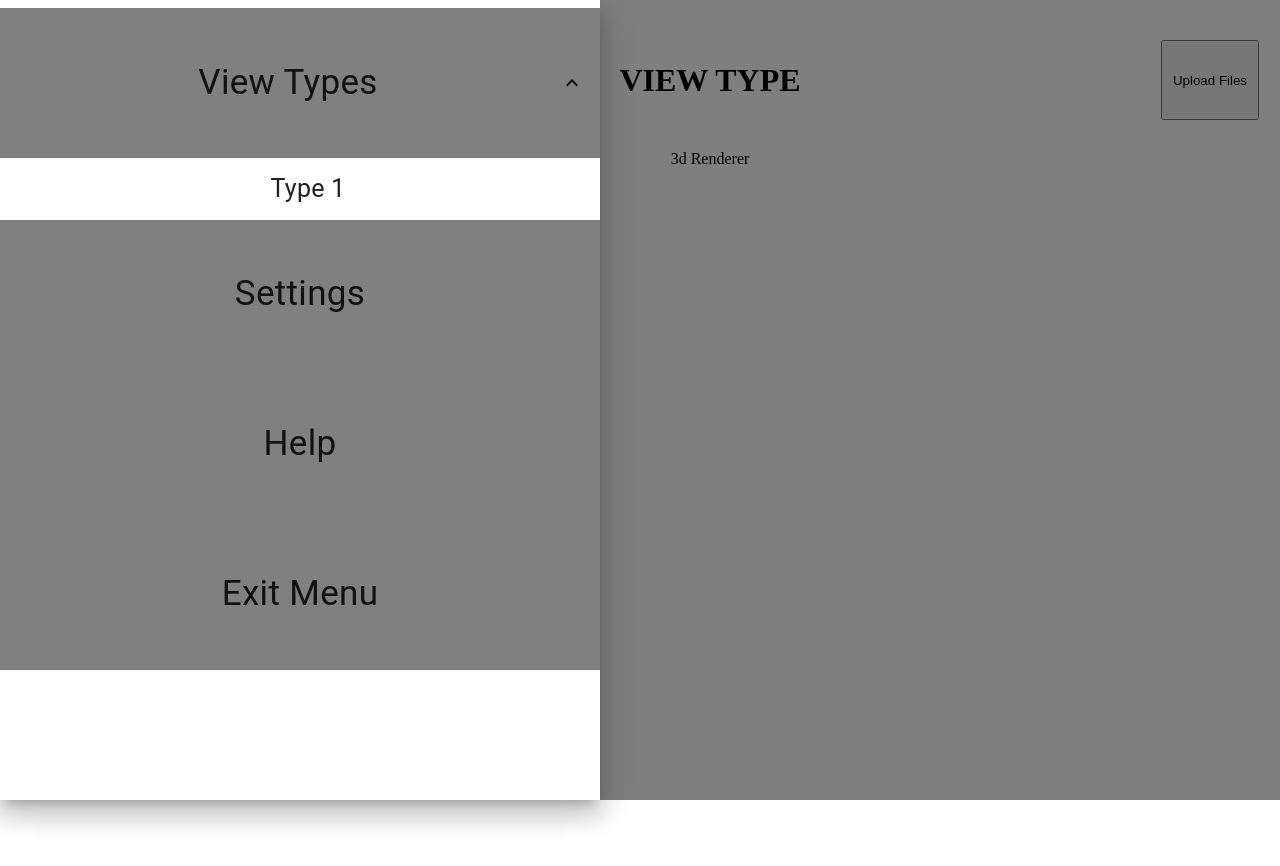
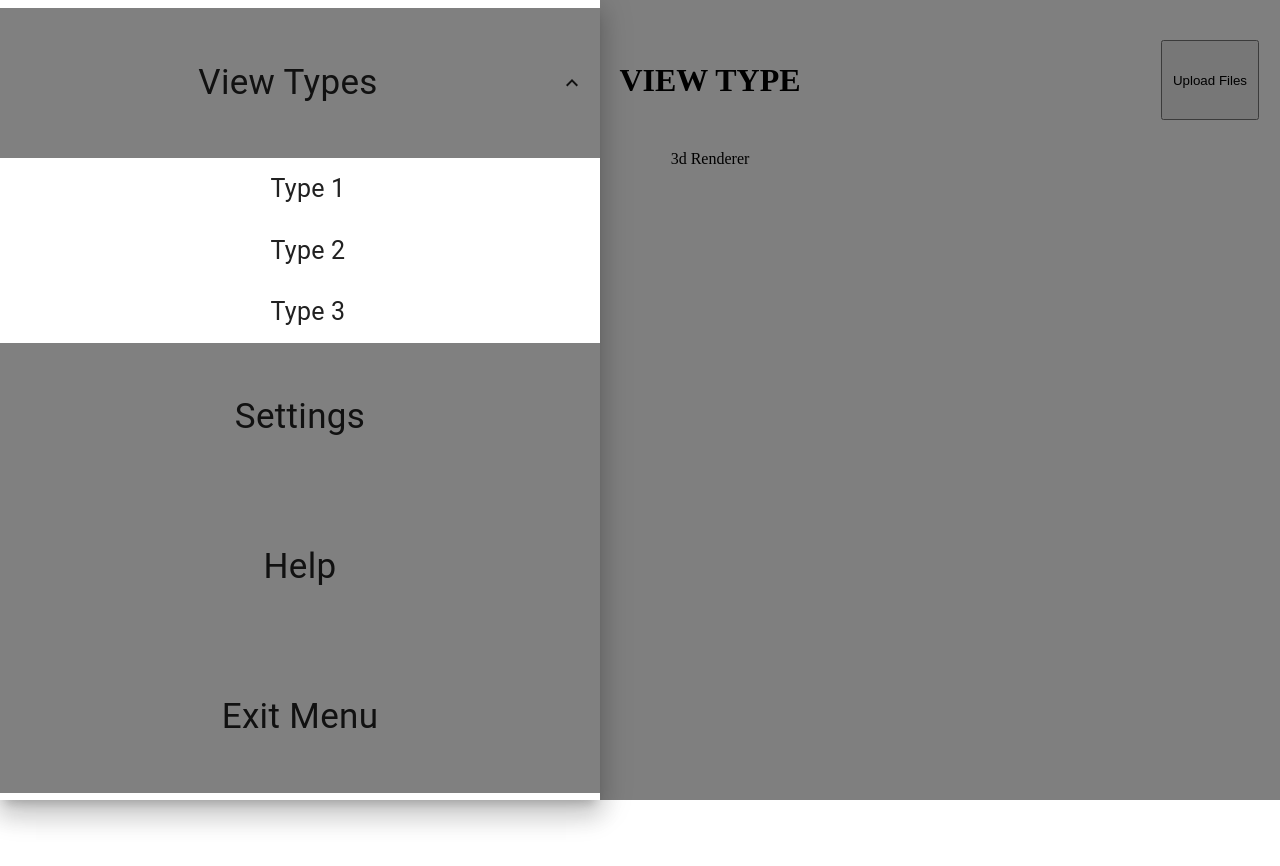
Before and after one commit to ariabrams65/DicomViewer3D, a React (Vite) app in the folder react-client/: page / in a window 1280 px wide. Both pictures are taken after a click on the button 70 px from the left and 78 px from the top of the page. Shown: the top 866 px of the page. Built offline with nearby package versions, Linux system fonts and the light colour scheme; the HTML template or start-up script is replaced by a standard one.

Commit message:
updated side menu

```diff
--- a/react-client/src/components/Sidebar.jsx
+++ b/react-client/src/components/Sidebar.jsx
@@ -42,6 +42,12 @@ export default function TemporaryDrawer() {
             <ListItemButton sx={{ pl: 4 }}>
               <ListItemText className="centered" primaryTypographyProps={{fontSize: '25px'}} primary="Type 1" />
             </ListItemButton>
+            <ListItemButton sx={{ pl: 4 }}>
+              <ListItemText className="centered" primaryTypographyProps={{fontSize: '25px'}} primary="Type 2" />
+            </ListItemButton>
+            <ListItemButton sx={{ pl: 4 }}>
+              <ListItemText className="centered" primaryTypographyProps={{fontSize: '25px'}} primary="Type 3" />
+            </ListItemButton>
           </List>
         </Collapse>
         {['Settings', 'Help'].map((text, index) => (
```
